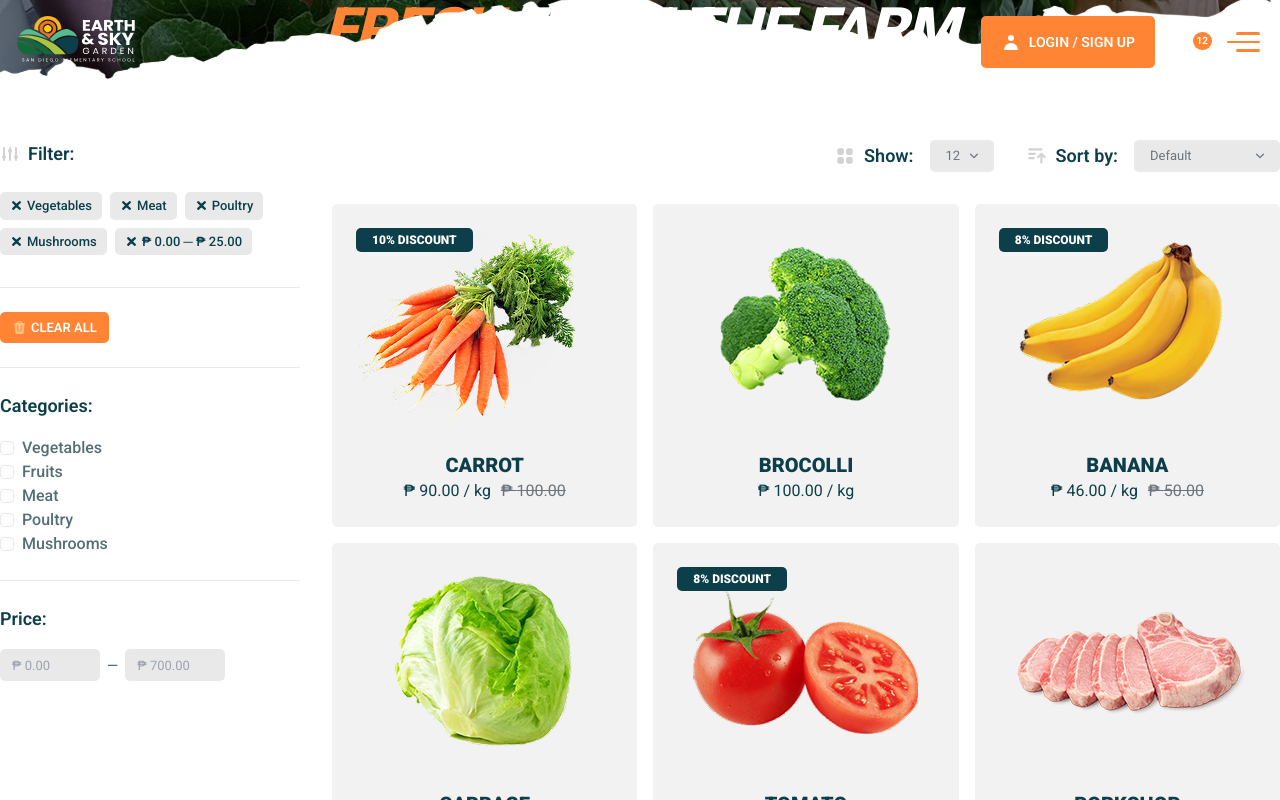
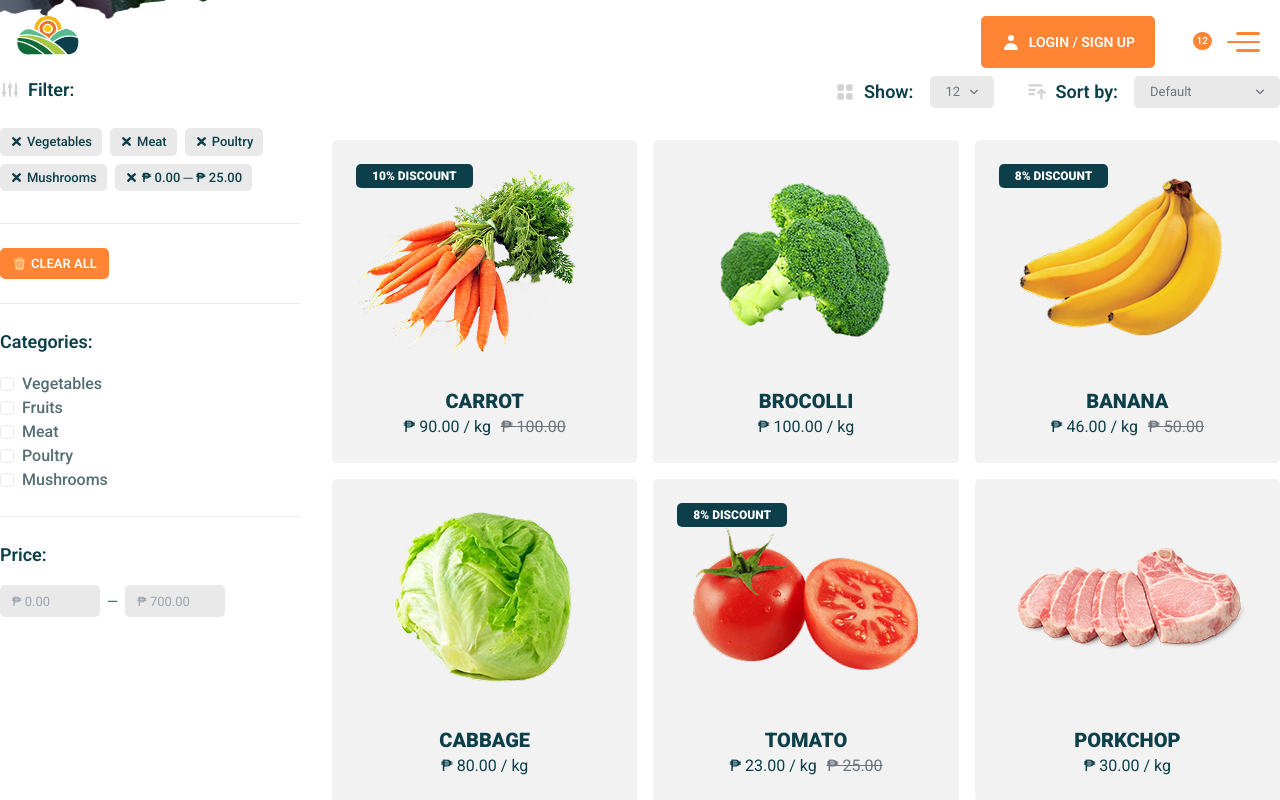
Before and after one commit to warrenequinan/earthandskygarden, a Next.js app: page /products in a window 1280 px wide. Shown: the top 800 px of the page. Built offline with nearby package versions, Linux system fonts and the light colour scheme.

Commit message:
Adjust alignment of content in hero section

```diff
--- a/app/_components/ui/HeroSection.tsx
+++ b/app/_components/ui/HeroSection.tsx
@@ -27,7 +27,7 @@ const HeroSection = ({
         !background && "bg-slate-600",
       )}
     >
-      <div className="mx-auto max-w-[1320px]">
+      <div className="mx-auto max-w-[1320px] -mt-16">
         <h1 className="mb-1 text-4xl font-black italic tracking-tight text-white md:mb-4 md:text-6xl">
           {before}
           {highlight && (
--- a/app/_components/ui/PaperOverlay.tsx
+++ b/app/_components/ui/PaperOverlay.tsx
@@ -1,7 +1,7 @@
 const PaperOverlay = () => {
   return (
     <svg
-      className="absolute bottom-0 z-30 object-cover"
+      className="absolute -bottom-1 z-30 object-cover"
       xmlns="http://www.w3.org/2000/svg"
       xmlnsXlink="http://www.w3.org/1999/xlink"
       viewBox="0 0 1920 160"
```
